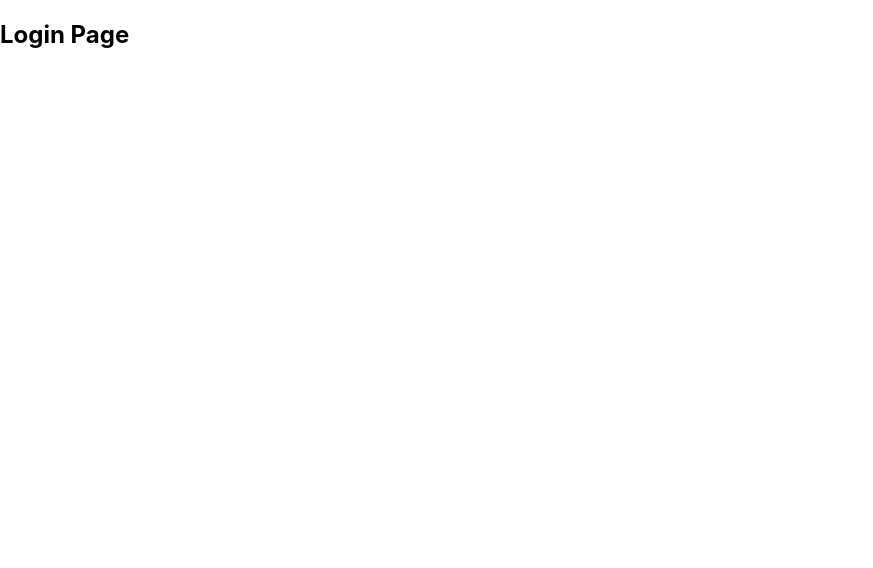
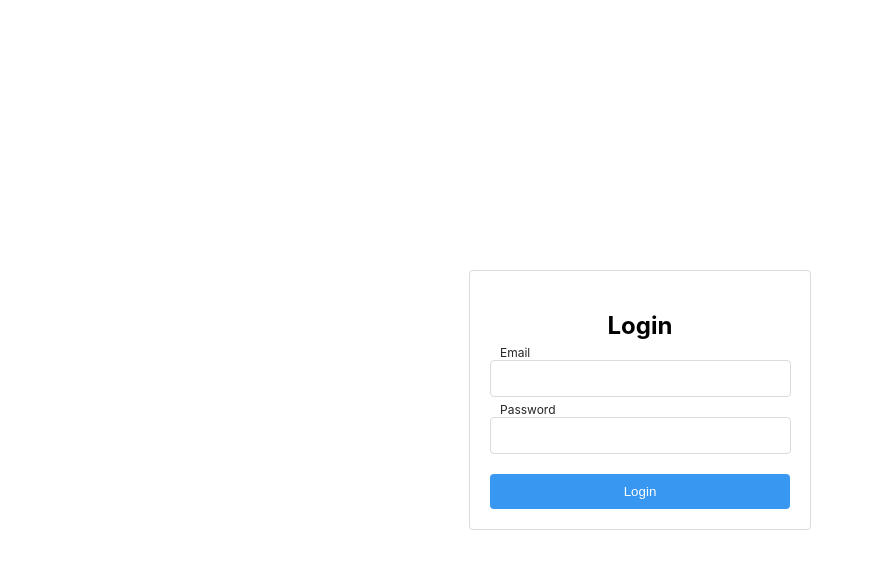
Before and after one commit to zeffanine-aimen/my-recipe, a React (Create React App) app in the folder frontend/: page /login in a window 1280 px wide. Shown: the top 568 px of the page, without its empty margins (0-873 px from the left). Built offline with nearby package versions, Linux system fonts and the light colour scheme.

Commit message:
Implement the Login page functionalities

```diff
--- /dev/null
+++ b/frontend/src/components/ErrorMsg.js
@@ -0,0 +1,12 @@
+import React from 'react';
+
+
+const ErrorMsg = ({ message }) => {
+  return (
+    <div className="error-container">
+      <p className="error-message">{message}</p>
+    </div>
+  );
+}
+
+export default ErrorMsg;
--- /dev/null
+++ b/frontend/src/components/LoginMsg.js
@@ -0,0 +1,17 @@
+// LoginMessage.js
+
+import React from 'react';
+import { Link } from 'react-router-dom';
+import '../styles/LoginMsg.css';
+
+const LoginMessage = () => {
+  return (
+    <div className="login-message-container">
+      <div className="login-message">
+        <p>You need to be logged in to view this post. Please <Link to="/login">login</Link>.</p>
+      </div>
+    </div>
+  );
+};
+
+export default LoginMessage;
--- a/frontend/src/screens/Home.js
+++ b/frontend/src/screens/Home.js
@@ -2,12 +2,17 @@
 
 import React, { useState, useEffect } from 'react';
 import axios from 'axios';
+import { useNavigate, Link } from 'react-router-dom'; // Import useNavigate for navigation
 import Sidebar from '../components/Sidebar'; // Import the Sidebar component
 import Post from '../components/Post';
+import LoginMessage from '../components/LoginMsg'; // Import the LoginMessage component
 import '../styles/Home.css'; // Import the CSS file for styling
 
 function Home() {
   const [posts, setPosts] = useState([]);
+  const [token, setToken] = useState(localStorage.getItem('token') || '');
+  const [showLoginMessage, setShowLoginMessage] = useState(false); // State to control visibility of login message
+  const navigate = useNavigate(); // Get the navigate function for navigation
 
   useEffect(() => {
     const fetchPosts = async () => {
@@ -28,6 +33,18 @@ function Home() {
     // avatarUrl: 'https://example.com/avatar.jpg', // Replace with actual avatar URL
   };
 
+  // Function to handle post click
+  const handlePostClick = (postId) => {
+    // Check if user is logged in
+    if (token) {
+      // Navigate to post details page
+      navigate(`/post/${postId}`);
+    } else {
+      // If user is not logged in, show login message
+      setShowLoginMessage(true);
+    }
+  };
+
   return (
     <div className="home-container">
       {/* Render the Sidebar component with currentUser prop */}
@@ -36,10 +53,15 @@ function Home() {
         <h2>Recipes</h2>
         <ul>
           {posts.map(post => (
-            <Post key={post.id} post={post} />
+            // Make each post clickable
+            <li key={post.id} onClick={() => handlePostClick(post.id)}>
+              <Post post={post} />
+            </li>
           ))}
         </ul>
       </div>
+      {/* Render the LoginMessage component if showLoginMessage is true */}
+      {showLoginMessage && <LoginMessage />}
     </div>
   );
 }
--- a/frontend/src/screens/Login.js
+++ b/frontend/src/screens/Login.js
@@ -1,9 +1,62 @@
-// Login.js
-
-import React from 'react';
+import React, { useState } from 'react';
+import axios from 'axios';
+import { useNavigate } from 'react-router-dom';
+import ErrorMsg from '../components/ErrorMsg';
+import '../styles/Login.css';
 
 function Login() {
-  return <h2>Login Page</h2>;
+  const [email, setEmail] = useState('');
+  const [password, setPassword] = useState('');
+  const [error, setError] = useState('');
+  const navigate = useNavigate();
+
+  const handleSubmit = async (e) => {
+    e.preventDefault();
+
+    try {
+      const response = await axios.post(
+        `${process.env.REACT_APP_API_URL}/account/login`,
+        { email, password },
+        {
+          headers: {
+            'Content-Type': 'application/json'
+          }
+        }
+      );
+
+      if (response.status === 200) {
+        localStorage.setItem('token', response.data.accessToken);
+        navigate('/');
+      }
+    } catch (error) {
+      if (error.response) {
+        setError(error.response.data.message);
+      } else {
+        console.error('Error:', error.message);
+        setError('An unexpected error occurred');
+      }
+    }
+  };
+
+  return (
+    <div className="login-container">
+      <div className="login-form">
+        <h2>Login</h2>
+        {error && <ErrorMsg message={error} />}
+        <form onSubmit={handleSubmit}>
+          <div className="form-group">
+            <input type="email" value={email} onChange={(e) => setEmail(e.target.value)} required />
+            <label>Email</label>
+          </div>
+          <div className="form-group">
+            <input type="password" value={password} onChange={(e) => setPassword(e.target.value)} required />
+            <label>Password</label>
+          </div>
+          <button type="submit">Login</button>
+        </form>
+      </div>
+    </div>
+  );
 }
 
 export default Login;
--- a/frontend/src/styles/Home.css
+++ b/frontend/src/styles/Home.css
@@ -4,7 +4,6 @@
   display: flex;
   height: 100vh; /* Adjust height as needed */
 }
-
 
 .sidebar {
   background-color: #fafafa;
@@ -14,11 +13,14 @@
   flex-direction: column;
   align-items: center;
   padding-top: 50px;
+  position: fixed;
+  top: 0; /* Adjust the positioning as needed */
+  left: 0; /* Adjust the positioning as needed */
 }
-
 
 .recipes {
   width: 70%;
   background-color: #ffffff;
   padding-left: 30px;
+  margin-left: 30%; /* Adjust the margin to accommodate the fixed sidebar */
 }
--- /dev/null
+++ b/frontend/src/styles/Login.css
@@ -0,0 +1,91 @@
+.input-container {
+  position: relative;
+}
+
+input:focus {
+  outline: none;
+  border-color: #8e8e8e; /* Change border color when input is focused */
+}
+
+/* Rest of your CSS styles */
+.login-container {
+  display: flex;
+  justify-content: center;
+  align-items: center;
+  height: 100vh;
+}
+
+.login-form {
+  background-color: #fff;
+  border: 1px solid #dbdbdb;
+  border-radius: 4px;
+  padding: 20px;
+  width: 300px;
+}
+
+h2 {
+  text-align: center;
+  margin-bottom: 20px;
+}
+
+.error-message {
+  color: red;
+  margin-bottom: 10px;
+}
+
+.form-group {
+  position: relative;
+  margin-bottom: 20px;
+}
+
+input {
+  width: 93%;
+  padding: 10px;
+  border: 1px solid #dbdbdb;
+  border-radius: 4px;
+}
+
+label {
+  position: absolute;
+  top: 20%;
+  left: 10px;
+  transform: translateY(-50%);
+  color: #999;
+  pointer-events: none;
+  transition: 0.3s ease-out;
+}
+
+input:focus + label,
+input:not(:placeholder-shown) + label {
+  transform: translateY(-150%);
+  font-size: 12px;
+  color: #262626;
+}
+
+button {
+  width: 100%;
+  background-color: #3897f0;
+  color: #fff;
+  border: none;
+  border-radius: 4px;
+  padding: 10px;
+  cursor: pointer;
+  transition: background-color 0.3s ease;
+}
+
+button:hover {
+  background-color: #2684f0;
+}
+
+.error-container {
+  padding: 10px;
+  margin-bottom: 20px;
+  background-color: #f8d7da;
+  border: 1px solid #f5c6cb;
+  border-radius: 4px;
+}
+
+.error-message {
+  margin: 0;
+  color: #721c24;
+}
--- /dev/null
+++ b/frontend/src/styles/LoginMsg.css
@@ -0,0 +1,35 @@
+/* LoginMessage.css */
+
+.login-message-container {
+  position: fixed;
+  top: 50%;
+  left: 50%;
+  transform: translate(-50%, -50%);
+  background-color: rgba(0, 0, 0, 0.8);
+  color: white;
+  padding: 20px;
+  border-radius: 5px;
+  z-index: 1000;
+}
+
+.login-message {
+  text-align: center;
+}
+
+.login-message p {
+  margin-bottom: 10px;
+}
+
+.login-message a {
+  background-color: #007bff;
+  color: white;
+  text-decoration: none;
+  padding: 8px 16px;
+  border-radius: 4px;
+  cursor: pointer;
+  transition: background-color 0.3s ease;
+}
+
+.login-message a:hover {
+  background-color: #0056b3;
+}
```
Also changed, not shown: 1 other file (tests, documents, lock files or other folders). Lines whose indentation alone changed are shown as unchanged.
